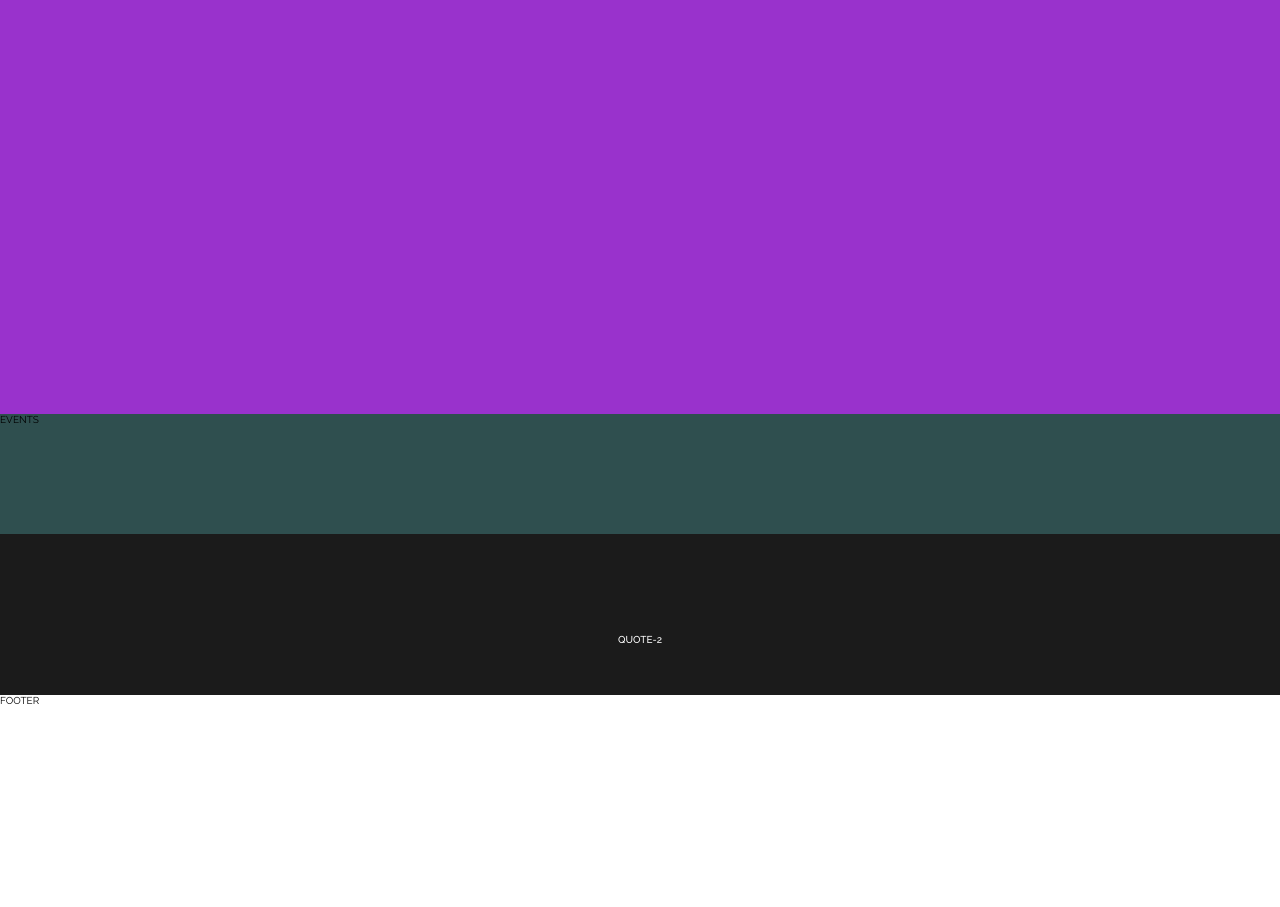
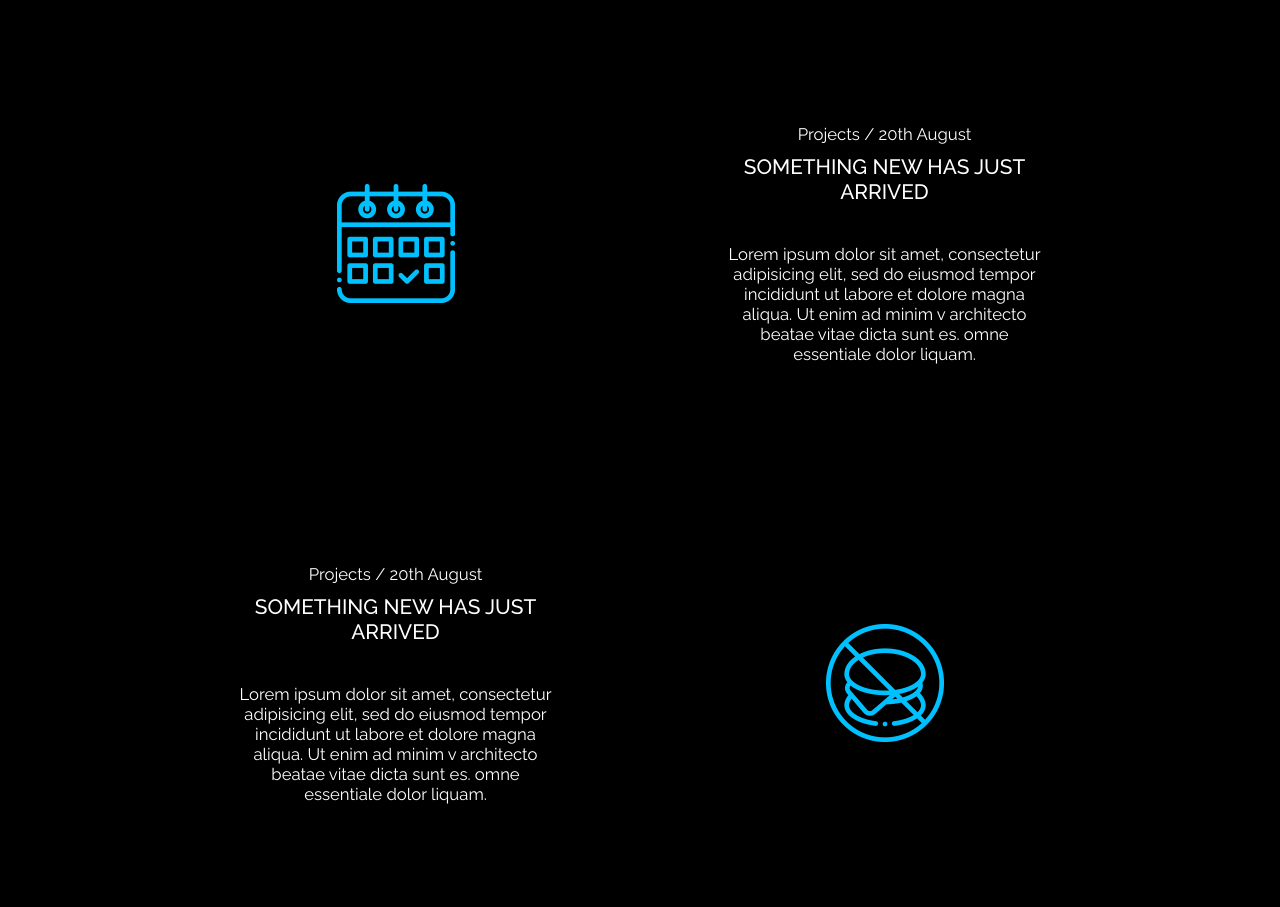
Before and after one commit to st-rkalinov/fitness-gym-website-design, a website: page index.html in a window 1280 px wide. Shown: the part 6240-7147 px from the top of the page. Drawn offline with Linux system fonts and the light colour scheme.

Commit message:
finish section "regime"

```diff
--- a/index.html
+++ b/index.html
@@ -216,12 +216,51 @@
 <section class="section-tickets">
     <div class="section-tickets__content">
         <p class="section-tickets__heading">BUY YOUR TICKETS</p>
-        <p class="section-tickets__text">Lorem ipsum dolor sit amet, consectetur adipisicing elit, sed do eiusmod tempor incididunt ut labore et </p>
+        <p class="section-tickets__text">Lorem ipsum dolor sit amet, consectetur adipisicing elit, sed do eiusmod tempor
+            incididunt ut labore et </p>
         <div class="button button--tickets">Here</div>
     </div>
 </section>
-<section class="section-cycle">
-    CYCLE
+<section class="section-regime">
+    <div class="regime-box">
+        <div class="regime-box__info">
+            <p class="regime-box__date">Projects / 20th August</p>
+            <p class="regime-box__title">Something new has just arrived</p>
+            <div class="regime-box__text">Lorem ipsum dolor sit amet, consectetur adipisicing elit, sed do
+                eiusmod tempor incididunt ut labore et dolore magna aliqua. Ut enim ad minim v architecto beatae vitae
+                dicta sunt es. omne essentiale dolor liquam.
+            </div>
+        </div>
+        <div class="regime-box__img-container">
+            <img src="img/regime-1.png" alt="Regime 1" class="regime-box__img">
+        </div>
+    </div>
+    <div class="regime-box">
+        <div class="regime-box__img-container">
+            <img src="img/regime-2.png" alt="Regime 2" class="regime-box__img">
+        </div>
+        <div class="regime-box__info">
+            <p class="regime-box__date">Projects / 20th August</p>
+            <p class="regime-box__title">Something new has just arrived</p>
+            <div class="regime-box__text">Lorem ipsum dolor sit amet, consectetur adipisicing elit, sed do
+                eiusmod tempor incididunt ut labore et dolore magna aliqua. Ut enim ad minim v architecto beatae vitae
+                dicta sunt es. omne essentiale dolor liquam.
+            </div>
+        </div>
+    </div>
+    <div class="regime-box">
+        <div class="regime-box__info">
+            <p class="regime-box__date">Projects / 20th August</p>
+            <p class="regime-box__title">Something new has just arrived</p>
+            <div class="regime-box__text">Lorem ipsum dolor sit amet, consectetur adipisicing elit, sed do
+                eiusmod tempor incididunt ut labore et dolore magna aliqua. Ut enim ad minim v architecto beatae vitae
+                dicta sunt es. omne essentiale dolor liquam.
+            </div>
+        </div>
+        <div class="regime-box__img-container">
+            <img src="img/regime-3.png" alt="Regime 3" class="regime-box__img">
+        </div>
+    </div>
 </section>
 <section class="section-events">
     EVENTS
--- a/sass/base/_base.scss
+++ b/sass/base/_base.scss
@@ -33,8 +33,8 @@
     [features-end quote1-start] minmax(20vh, auto)
     [quote1-end thought-start] 70vh
     [thought-end tickets-start] minmax(76vh, auto)
-    [tickets-end cycle-start] 120vh
-    [cycle-end events-start] 15vh
+    [tickets-end regime-start] minmax(120vh, auto)
+    [regime-end events-start] 15vh
     [events-end quote2-start] minmax(20vh, auto)
     [quote2-end footer-start] 50vh [footer-end];
 }
--- /dev/null
+++ b/sass/components/_regime-box.scss
@@ -0,0 +1,31 @@
+.regime-box {
+  display: flex;
+  text-align: center;
+  align-items: center;
+  padding: 10rem 0;
+
+  & > * {
+    width: 50%;
+  }
+
+  &__info {
+    padding: 0 8rem;
+  }
+
+  &__date {
+    font-size: 1.67rem;
+  }
+
+  &__text {
+    font-size: 1.67rem;
+    padding-top: 4rem;
+  }
+
+  &__title {
+    font-size: 2.08rem;
+    font-weight: 500;
+    padding-top: 1rem;
+    text-transform: uppercase;
+  }
+
+}
--- a/sass/main.scss
+++ b/sass/main.scss
@@ -7,6 +7,7 @@
 @import "components/buttons";
 @import "components/opinion-card";
 @import "components/feature";
+@import "components/regime-box";
 
 @import "layout/navigation";
 @import "layout/header";
--- a/sass/pages/_home.scss
+++ b/sass/pages/_home.scss
@@ -189,10 +189,14 @@
   }
 }
 
-.section-cycle {
-  background-color: darkorchid;
+.section-regime {
+  @include section-padding($section-content-left-padding, $section-content-right-padding);
+  color: $color-primary;
+  background-color: black;
+  padding-top: 13rem;
+  padding-bottom: 13rem;
 }
 
 .section-events {
-  background-color: darkslategray;
+  background-color: $color-tertiary;
 }
```
Also changed, not shown: css/style.comp.css, img/regime-1.png (added), img/regime-2.png (added), img/regime-3.png (added), 1 other file.
